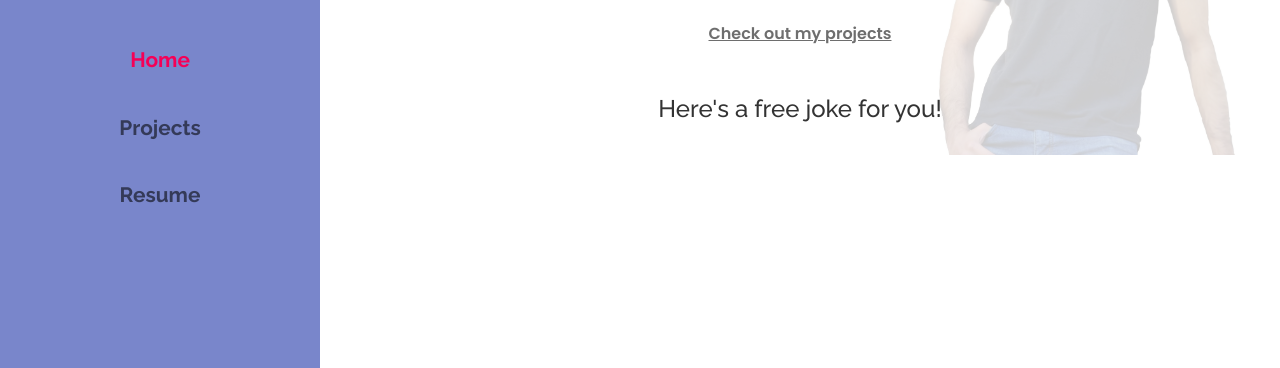
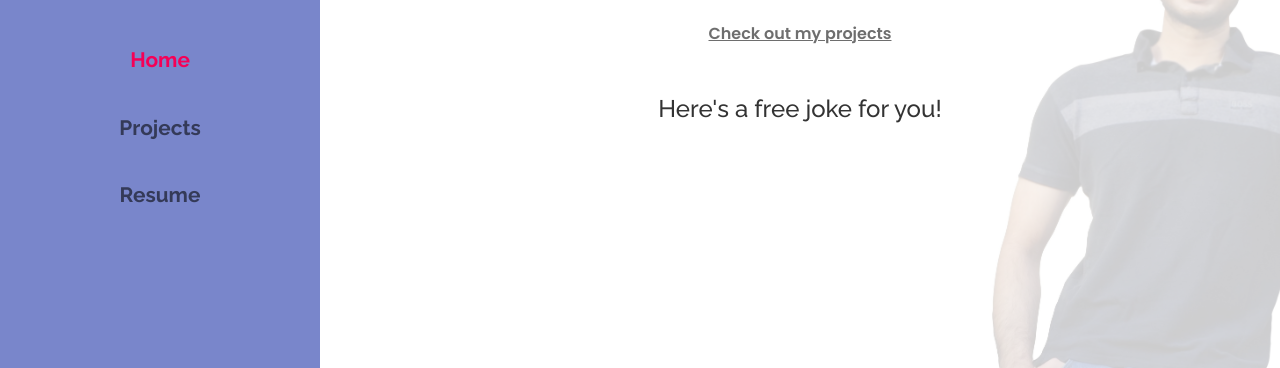
Before and after one commit to nafim/personal-site, a Gatsby site: page / in a window 1280 px wide. Shown: the part 338-706 px from the top of the page. Built offline with nearby package versions, Linux system fonts and the light colour scheme; Gatsby itself is replaced by a stand-in of ours; a web font is replaced by a local one.

Commit message:
set 100% height for transition div

```diff
--- a/src/components/PageTransition/PageTransition.tsx
+++ b/src/components/PageTransition/PageTransition.tsx
@@ -19,14 +19,17 @@
   entering: {
     position: `absolute`,
     opacity: 0,
+    height: '100%'
   },
   entered: {
     transition: `opacity ${timeout}ms ease-in-out`,
     opacity: 1,
+    height: '100%'
   },
   exiting: {
     transition: `opacity ${timeout}ms ease-in-out`,
     opacity: 0,
+    height: '100%'
   },
   exited: {},
   unmounted: {}
@@ -38,10 +41,13 @@
 
 }
 
-const PageTransition = ({ children, location}: PageTransitionProps) => {
+const PageTransition = ({ children, location }: PageTransitionProps) => {
   return (
-    <TransitionGroup>
+    <TransitionGroup
+      style={{height: '100%'}}
+    >
       <ReactTransition
+        style={{height: '100%'}}
         key={location.pathname}
         timeout={{
           enter: timeout,
--- a/src/pages/index.tsx
+++ b/src/pages/index.tsx
@@ -52,7 +52,7 @@
   const classes = useStyles();
 
   return (
-    <div>
+    <div style={{height: '100%'}}>
       <SEO title="Home" />
       <HomeBackgroundSection className={classes.root}>
         <div className={classes.backgroundOverlay} />
```
Lines whose indentation alone changed are shown as unchanged.
